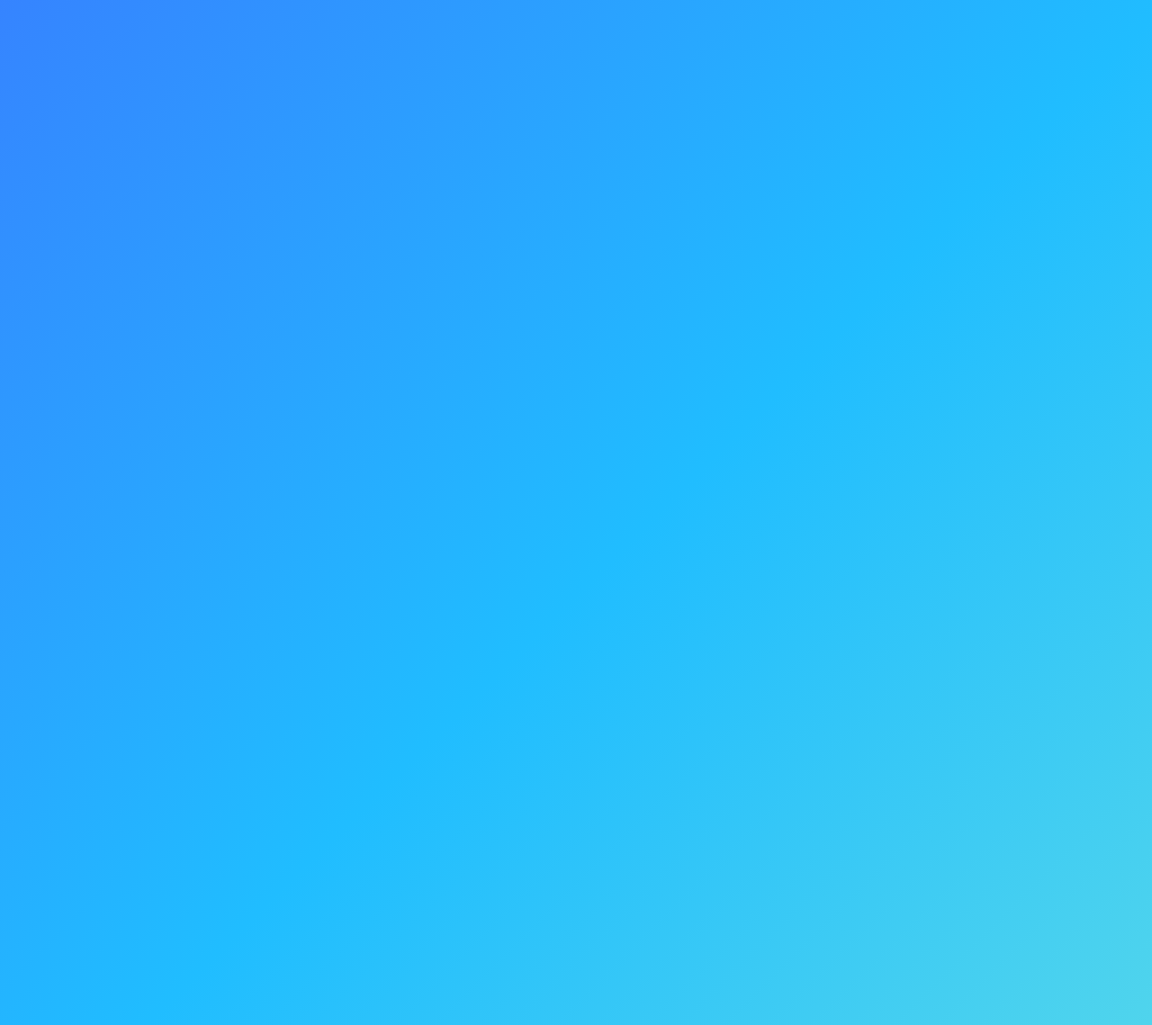
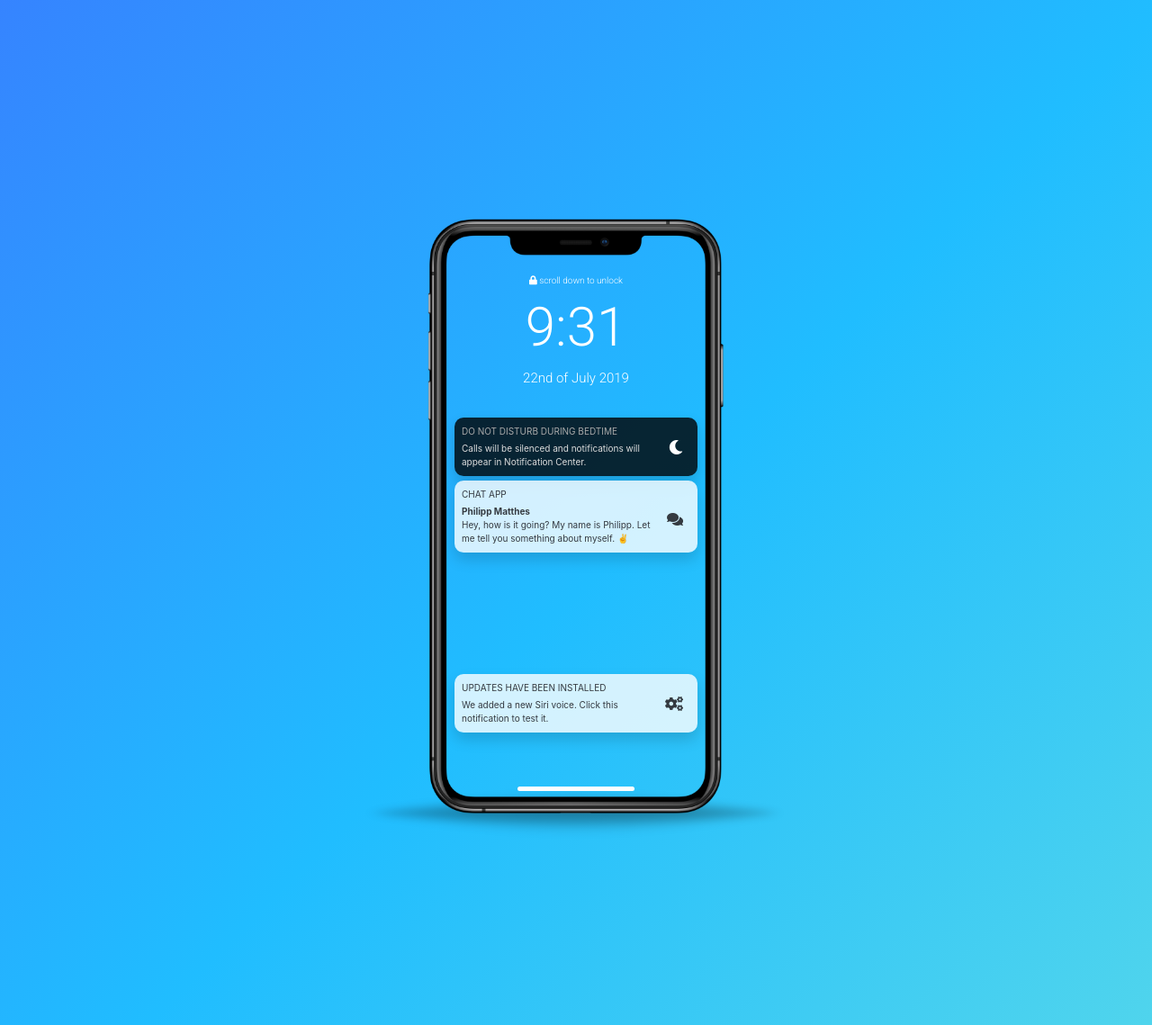
Before and after one commit to PhilippMatthes/old-homepage, a Django app: page / in a window 1280 px wide. Shown: the part 1840-2979 px from the top of the page at 90% size. Run offline with Django 3.2, Linux system fonts and the light colour scheme; some libraries are stand-ins or nearby versions.

Commit message:
Update ui

```diff
--- a/homepage/homepage/templates/homepage/base.html
+++ b/homepage/homepage/templates/homepage/base.html
@@ -1,4 +1,5 @@
 {% load static %}
+{% load is_night %}
 
 <!DOCTYPE html>
 <html lang="en">
@@ -22,20 +23,18 @@
   <link rel="stylesheet" type="text/css" href="{% static 'vendor/icons/fontawesome/css/all.min.css' %}">
 </head>
 
-<body class="bg-light">
+<body class="{% if now|is_night %}bg-dark{% else %}bg-light{% endif %}">
 
     {% block body %}{% endblock %}
 
-    {% comment %}
-    <footer class="p-4 bg-dark text-white" style="width: 100%;">
-    <div class="container text-center">
-        <p>&copy; Philipp Matthes {% now "Y" %}.</p>
-        <p>Clara-Viebig-Straße 9</p>
-        <p>01159 Dresden</p>
+    <footer class="p-4 {% if now|is_night %}bg-dark{% else %}bg-light{% endif %}" style="width: 100%;">
+    <div class="container {% if now|is_night %}text-light{% else %}text-dark{% endif %} text-center">
+        <p>Created with ❤️ by Philipp Matthes (&copy; {% now "Y" %}).</p>
+        <p>Clara-Viebig-Straße 9, 01159 Dresden</p>
         <p>+49 176 42090978</p>
+        <a class="bg-light rounded p-1 text-dark" href="mailto:hello@philippmatth.es">hello@philippmatth.es</a>
     </div>
     </footer>
-    {% endcomment %}
 
     <script src="{% static 'vendor/js/jquery.min.js' %}"></script>
     <script src="{% static 'vendor/js/bootstrap.min.js' %}"></script>
--- a/homepage/homepage/templates/homepage/home.html
+++ b/homepage/homepage/templates/homepage/home.html
@@ -2,10 +2,8 @@
 
 {% load staticfiles %}
 
-
 {% block body %}
 
     {% include 'siri/app.html' %}
-    {% include 'visualization/app.html' %}
 
 {% endblock %}
--- a/homepage/siri/templates/siri/app.html
+++ b/homepage/siri/templates/siri/app.html
@@ -1,28 +1,35 @@
 {% load staticfiles %}
 {% load is_night %}
 
+<div id="siri-app-wrapper" class="bg-gradient-siri" style="height: 5000px; position: relative;">
 
-<div id="siri-app-wrapper" class="bg-gradient-siri" style="height: 5000px;">
+    <div id="siri-app-sticky-wrapper" class="text-center text-white simulate-sticky-top" style="height: 700px;">
 
-    <div class="container text-center text-white" style="position: sticky; top: 0; width: 100%; height: 700px;">
         <div class="iphone-lockscreen" id="scroll-down-to-unlock" style="padding-top: 90px; font-family: 'Roboto', sans-serif; font-weight: 300; font-size: 10px;">
             <i class="fas fa-lock"></i> scroll down to unlock
         </div>
-        <div id="iphone-background" style="z-index: -2; height: 640px; width: 300px; border-radius: 30px; position: absolute; top: 40px; left: 50%; transform: translate(-50%, 0); background-image: url({% static 'img/apb.jpeg' %}); background-size: cover;"></div>
-        <div id="iphone-background" style="z-index: -1; height: 640px; width: 300px; border-radius: 30px; position: absolute; top: 40px; left: 50%; transform: translate(-50%, 0); background-color: rgba(0, 0, 0, 0.3);"></div>
         <div class="iphone-lockscreen" style="font-family: 'Roboto', sans-serif; font-weight: 300; font-size: 60px">{% now "G:i" %}</div>
         <div class="iphone-lockscreen" style="font-family: 'Roboto', sans-serif; font-weight: 300; font-size: 15px">{% now "jS \o\f F Y" %}</div>
+
         {% if now|is_night %}
         <div id="iphone-do-not-disturb" class="iphone-lockscreen text-left shadow" style="width: 270px; border-radius: 10px; position: absolute; top: 250px; left: 50%; transform: translate(-50%, 0); background-color: rgba(0, 0, 0, 0.8);">
-            <div class="pl-2 pt-2 pr-2" style="color: #AAA; font-size: 10px;">DO NOT DISTURB DURING BEDTIME</div>
-            <div class="pl-2 pt-1 pr-2 pb-2" style="color: #DDD; font-size: 10px;">Calls will be silenced and notifications will appear in Notification Center.</div>
+            <div class="pl-2 pt-2 pr-2" style="color: #AAA; font-size: 10px; margin-right: 2rem;">DO NOT DISTURB DURING BEDTIME</div>
+            <i class="fas fa-moon" style="position: absolute; right: 1rem; top: 25px;"></i>
+            <div class="pl-2 pt-1 pr-2 pb-2" style="color: #DDD; font-size: 10px; margin-right: 2rem;">Calls will be silenced and notifications will appear in Notification Center.</div>
         </div>
         {% endif %}
 
         <div id="iphone-message" class="iphone-lockscreen text-left text-dark shadow" style="width: 270px; border-radius: 10px; position: absolute;{% if now|is_night %}top: 320px;{% else %}top: 250px;{% endif %} left: 50%; transform: translate(-50%, 0); background-color: rgba(255, 255, 255, 0.8);">
-            <div class="pl-2 pt-2 pr-2" style="font-size: 10px;">CHAT APP</div>
-            <div class="pl-2 pt-1 pr-2" style="font-size: 10px;"><strong>Philipp Matthes</strong></div>
-            <div class="pl-2 pr-2 pb-2" style="font-size: 10px;">Hey, how is it going? My name is Philipp. Let me tell you something about myself. ✌</div>
+            <div class="pl-2 pt-2 pr-2" style="font-size: 10px; margin-right: 2rem;">CHAT APP</div>
+            <i class="fas fa-comments" style="position: absolute; right: 1rem; top: 35px;"></i>
+            <div class="pl-2 pt-1 pr-2" style="font-size: 10px; margin-right: 2rem;"><strong>Philipp Matthes</strong></div>
+            <div class="pl-2 pr-2 pb-2" style="font-size: 10px; margin-right: 2rem;">Hey, how is it going? My name is Philipp. Let me tell you something about myself. ✌</div>
+        </div>
+
+        <div class="iphone-lockscreen siri-button text-left shadow text-dark" style="width: 270px; border-radius: 10px; position: absolute; bottom: 100px; left: 50%; transform: translate(-50%, 0); background-color: rgba(255, 255, 255, 0.8);">
+            <div class="pl-2 pt-2 pr-2" style="font-size: 10px; margin-right: 2rem;">UPDATES HAVE BEEN INSTALLED</div>
+            <i class="fas fa-cogs" style="position: absolute; right: 1rem; top: 25px;"></i>
+            <div class="pl-2 pt-1 pr-2 pb-2" style="font-size: 10px; margin-right: 2rem;">We added a new Siri voice. Click this notification to test it.</div>
         </div>
 
         <div class="iphone-lockscreen" id="unlock-bar" style="height: 5px; width: 130px; border-radius: 5px; background-color: white; position: absolute; bottom: 35px; left: 50%; transform: translate(-50%, 0);"></div>
@@ -52,7 +59,7 @@
                 <a class="iphone-app" href="https://apps.apple.com/de/app/pacebox/id1291956466" target="_blank"><img src="{% static 'img/app6.jpg' %}" class="app-icon"></a>
             </div>
             <div class="col pl-0 pr-0">
-                <a id="siri-button" onclick="window.playGreetingAudio();">
+                <a class="siri-button" onclick="window.playGreetingAudio();">
                     <img src="{% static 'img/siri.jpg' %}" class="app-icon">
                 </a>
             </div>
@@ -61,7 +68,7 @@
             </div>
         </div>
 
-        <div id="iphone-chat-background" class="text-left" style="line-height: 120%; z-index: 1; height: 640px; width: 300px; border-radius: 30px; position: absolute; top: 40px; left: 50%; transform: translate(-50%, 0) scale(0); background-color: #fff;">
+        <div id="iphone-chat-background" class="text-left" style="line-height: 120%; z-index: 1; height: 640px; width: 300px; border-radius: 30px; position: absolute; top: 40px; left: 50%; transform: translate(-50%, 0) scale(0); {% if now|is_night %}background-color: #111;{% else %} background-color: #fff;{% endif %}">
             <img src="{% static 'img/profile.jpeg' %}" style="width: 30px; height: 30px; border-radius: 15px; position: absolute; left: 13px; top: 47px;">
             <div class="bg-dark mt-5 ml-5 mr-3 mb-1 p-2" style="border-radius: 15px;">Hey, how is it going? My name is Philipp. Let me tell you something about myself. ✌</div>
             <div id="message-1" class="bg-dark ml-5 mr-3 mb-1 p-2" style="border-radius: 15px;">I study Computer Science at TU Dresden (on Diploma, currently in the 7th semester).</div>
@@ -91,7 +98,7 @@
         </div>
 
         <img id="iphone" style="pointer-events:none; z-index: 10; position: absolute; top: 10px; left: 50%; height: 700px; transform: translate(-50%, 0)" src="{% static 'img/iphone.png' %}">
-        <img id="iphone-shadow" style="z-index: -10; pointer-events:none; z-index: 10; position: absolute; bottom: -25px; left: 50%; transform: translate(-50%, 0); opacity: 0.5;" src="{% static 'img/iphone-shadow.png' %}">
+        <img id="iphone-shadow" style="pointer-events:none; position: absolute; bottom: -25px; left: 50%; transform: translate(-50%, 0); opacity: 0.5;" src="{% static 'img/iphone-shadow.png' %}">
     </div>
 
 </div>
@@ -131,7 +138,7 @@
             });
         });
 
-        $("#siri-button").click(function() {
+        $(".siri-button").click(function() {
             $("#iphone-siri-greeting-audio").trigger("play");
             anime({
                 targets: '#iphone-siri-background',
@@ -200,14 +207,33 @@
           autoplay: false,
         });
 
-        timeline
-            .add({
+        var element = $("#siri-app-wrapper");
+        var top = element.offset().top;
+        var height = element.innerHeight();
+        var deltaTop = window.scrollY - top;
+
+        if (deltaTop <= 0) {
+            anime({
                 targets: '#iphone-message',
                 opacity: [0.0, 1.0],
-                translateY: [30, 0],
-                duration: 100,
+                translateY: [10, 0],
+                duration: 800,
+                delay: 300,
                 easing: 'easeInOutSine',
-            })
+            });
+            timeline.add({
+                duration: 50
+            });
+        } else {
+            timeline.add({
+                targets: '#iphone-message',
+                opacity: 1.0,
+                duration: 50,
+                easing: 'easeInOutSine',
+            });
+        }
+
+        timeline
             .add({
                 duration: 50,
             })
@@ -262,7 +288,7 @@
                 duration: 200,
             })
 
-        function onScroll() {
+        function layout() {
             var element = $("#siri-app-wrapper");
             var top = element.offset().top;
             var height = element.innerHeight();
@@ -270,8 +296,30 @@
             var percentage = Math.min(Math.max(deltaTop, 0) / height, 1);
 
             timeline.seek(timeline.duration * percentage);
+
+            var stickyWrapper = $("#siri-app-sticky-wrapper");
+            var isBelow = deltaTop > (5000 - window.innerHeight);
+            var isInside = window.pageYOffset >= top && !isBelow;
+            var iphoneHeight = 700;
+            var distToTopOrBottom = (window.innerHeight - iphoneHeight) / 2;
+            if (isInside) {
+                stickyWrapper.addClass("simulate-sticky-fixed");
+                stickyWrapper.removeClass("simulate-sticky-absolute");
+                stickyWrapper.css({"top": distToTopOrBottom, "bottom": "inherit"})
+            } else if(isBelow) {
+                stickyWrapper.removeClass("simulate-sticky-fixed");
+                stickyWrapper.addClass("simulate-sticky-absolute");
+                stickyWrapper.css({"bottom": distToTopOrBottom, "top": "inherit"})
+            } else {
+                stickyWrapper.removeClass("simulate-sticky-fixed");
+                stickyWrapper.addClass("simulate-sticky-absolute");
+                stickyWrapper.css({"top": distToTopOrBottom, "bottom": "inherit"})
+            }
         }
 
-        window.addEventListener("scroll", onScroll);
+        layout();
+
+        window.addEventListener("scroll", layout);
+        window.addEventListener("resize", layout);
     });
 </script>
--- a/homepage/static/css/homepage.css
+++ b/homepage/static/css/homepage.css
@@ -15,3 +15,13 @@
     height: 50px;
     border-radius: 15px;
 }
+
+.simulate-sticky-absolute {
+    position: absolute;
+    width: 100%;
+}
+
+.simulate-sticky-fixed {
+    position: fixed;
+    width: 100%;
+}
```
Also changed, not shown: homepage/static/shapes/blob-shape (1).svg (added), homepage/static/shapes/blob-shape (2).svg (added), homepage/static/shapes/blob-shape (3).svg (added), homepage/static/shapes/blob-shape (4).svg (added), homepage/static/shapes/blob-shape.svg (added).
